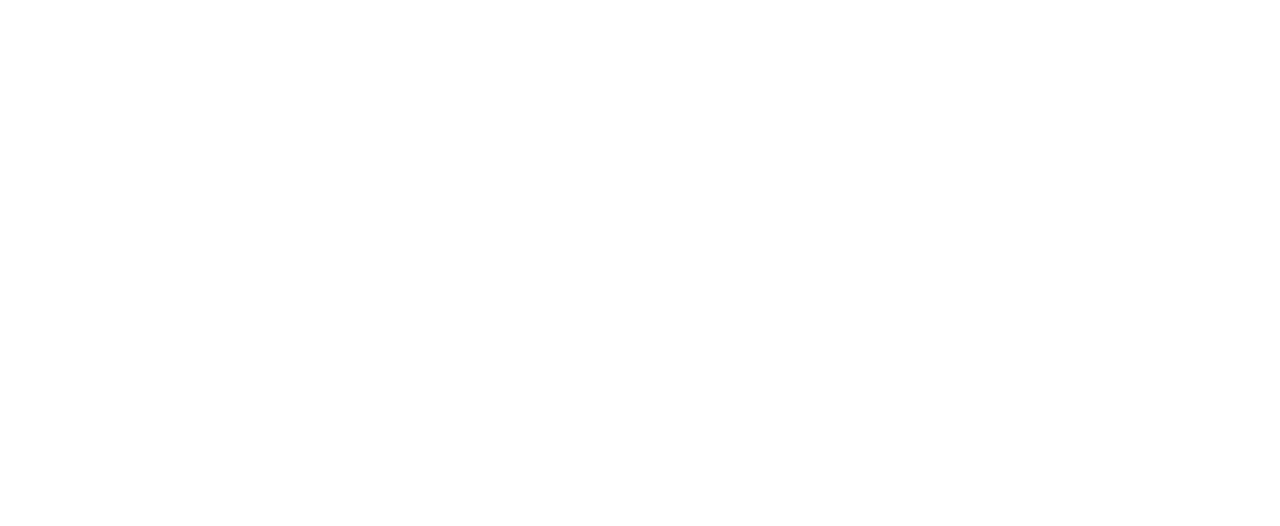
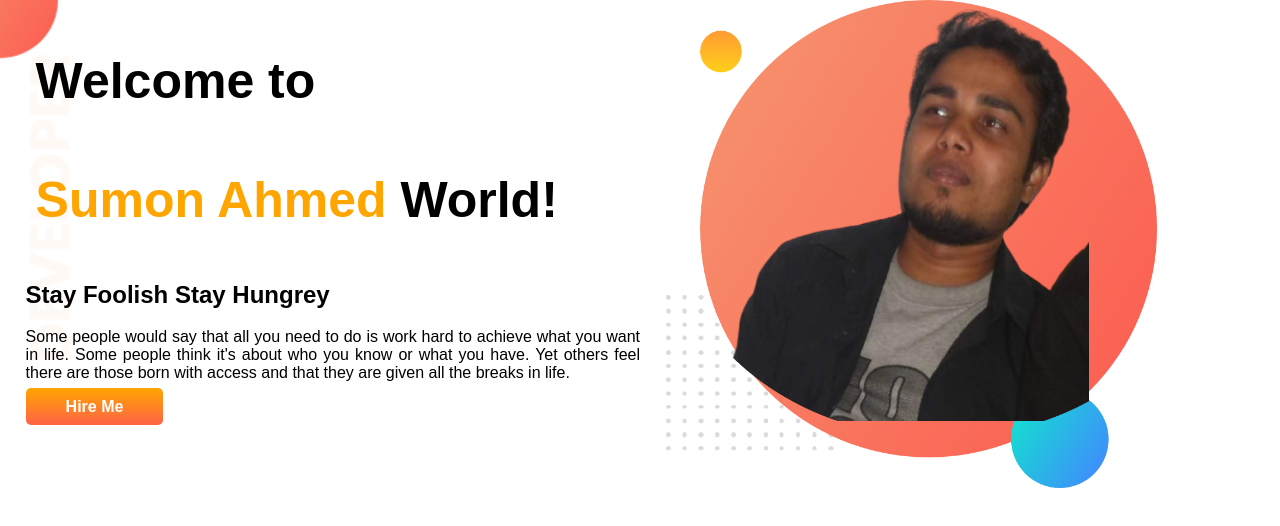
Before and after one commit to cusumon/devs-portfolio, a plain HTML site: page index.html in a window 1280 px wide. Drawn offline with Linux system fonts and the light colour scheme.

Commit message:
top banner added

```diff
--- a/index.html
+++ b/index.html
@@ -10,6 +10,23 @@
 </head>
 
 <body>
+    <section class="top-banner">
+        <div class="half-width">
+            <h1>Welcome to</h1>
+            <h1><span class="orange-color">Sumon Ahmed</span> World!</h1>
+            <h2>Stay Foolish Stay Hungrey</h2>
+            <p>Some people would say that all you need to do is work hard to achieve what you want in life. Some people
+                think
+                it's about who you know or what you have. Yet others feel there are those born with access and that they
+                are
+                given all the breaks in life. </p>
+            <a class="link-button" target="_blank" href="https://www.linkedin.com/in/sumon-ahmed-249816177">Hire Me</a>
+        </div>
+        <div class="half-width">
+            <img src="images/sumon.png.png" alt="" srcset="">
+        </div>
+
+    </section>
 
 </body>
 
--- a/style.css
+++ b/style.css
@@ -0,0 +1,38 @@
+body{
+    font-family: 'Poppins', sans-serif;
+    margin: 0;
+}
+h1{
+    font-size: 50px;
+    padding: 10px;
+}
+.orange-color{
+    color: orange;
+}
+section{
+    display: flex;
+}
+
+.half-width{
+    width: 50%;
+    padding-left: 2%;
+}
+.half-width img{
+    width: 80%;
+}
+.link-button{
+    background-image: linear-gradient(orange, tomato);
+    text-decoration: none;
+    padding: 10px 40px;
+    border-radius: 5px;
+    color: white;
+    font-weight: 700;
+}
+p{
+    text-align: justify;
+}
+.top-banner{
+    background-image: url(images/top-banner.png);
+    background-repeat: no-repeat;
+
+}
```
Also changed, not shown: images/dream-bg.png (added), images/exp-bg.png (added), images/jhankar.png (added), images/jhankar2.png (added), images/my-bg.png (added), images/my-bg2.png (added), images/sumon.png.png (added), images/top-banner.png (added), showOff/tree.jpg.jpg (added), 7 other files.
